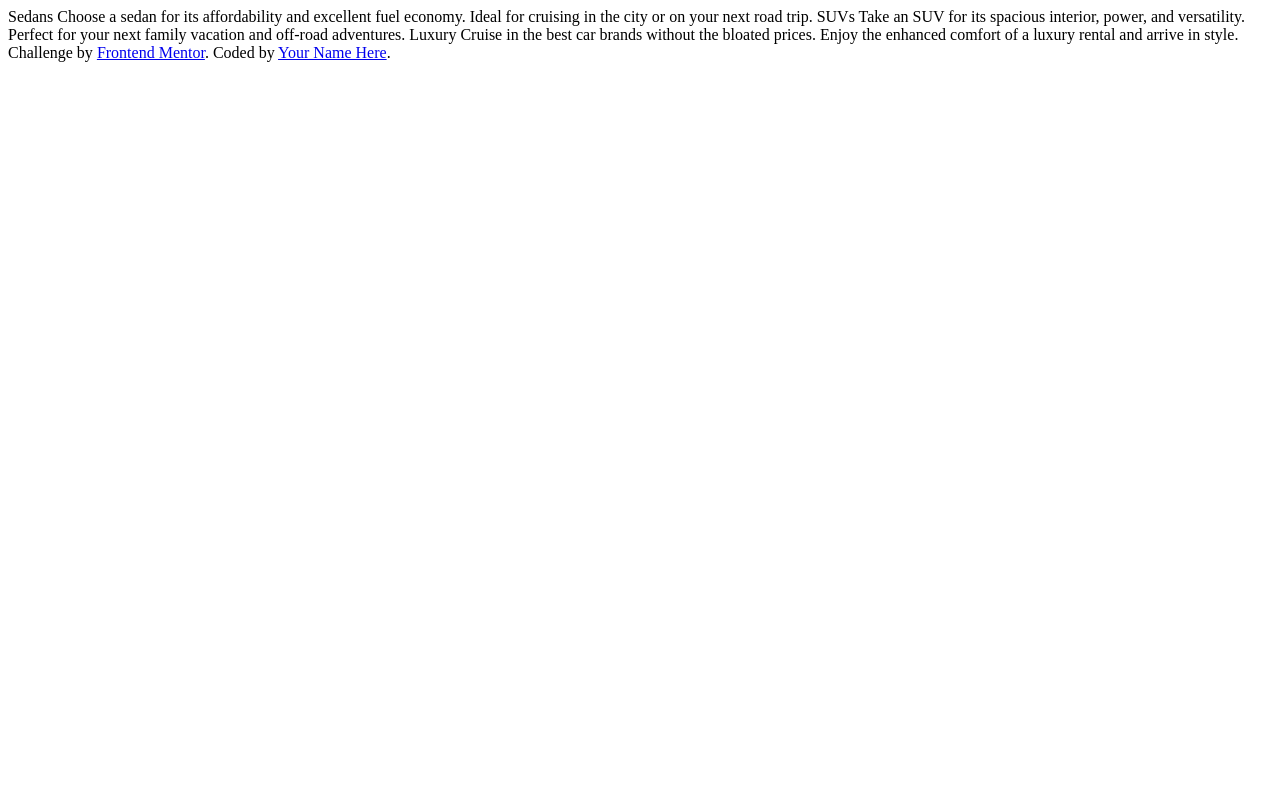
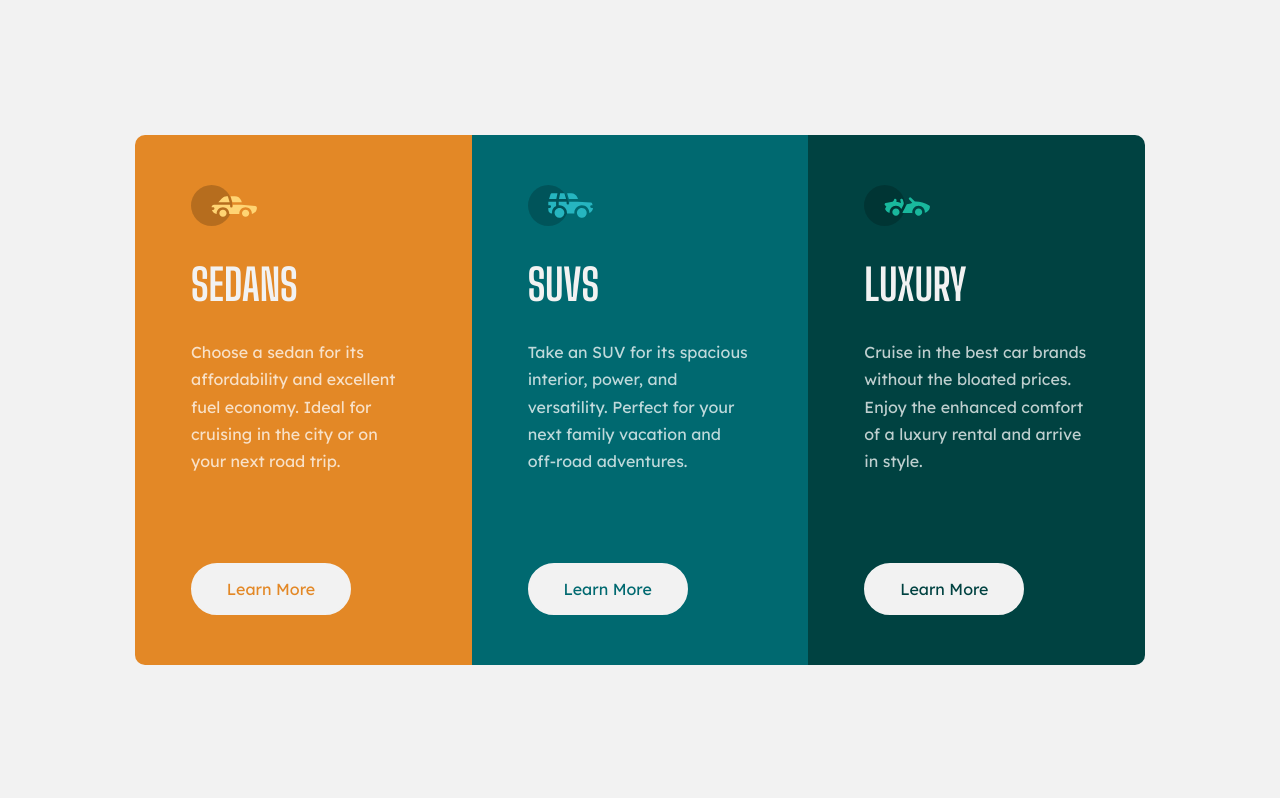
Before and after one commit to ArthurWiliams/3-column-preview-card-component, a website: page src/index.html in a window 1280 px wide. Drawn offline with nearby package versions, Linux system fonts and the light colour scheme; files that its build step writes are made by us from their sources; files whose address does not match are found by name.

Commit message:
Complete three column view page

```diff
--- a/src/index.html
+++ b/src/index.html
@@ -10,6 +10,7 @@
             sizes="32x32"
             href="./images/favicon-32x32.png"
         />
+        <title>3-column preview card component</title>
 
         <link rel="preconnect" href="https://fonts.googleapis.com" />
         <link rel="preconnect" href="https://fonts.gstatic.com" crossorigin />
@@ -18,23 +19,83 @@
             rel="stylesheet"
         />
 
-        <title>3-column preview card component</title>
+        <link rel="stylesheet" href="./css/main.css" />
     </head>
     <body>
-        Sedans Choose a sedan for its affordability and excellent fuel economy.
-        Ideal for cruising in the city or on your next road trip. SUVs Take an
-        SUV for its spacious interior, power, and versatility. Perfect for your
-        next family vacation and off-road adventures. Luxury Cruise in the best
-        car brands without the bloated prices. Enjoy the enhanced comfort of a
-        luxury rental and arrive in style.
+        <main>
+            <h1 class="sr-only">Cars</h1>
 
-        <div class="attribution">
+            <div class="container">
+                <section class="card card--bg-color-1" aria-labelledby="sedans">
+                    <img
+                        src="./images/icon-sedans.svg"
+                        alt=""
+                        class="card__icon"
+                    />
+                    <h2 class="card__title" id="sedans">Sedans</h2>
+                    <p class="card__text">
+                        Choose a sedan for its affordability and excellent fuel
+                        economy. Ideal for cruising in the city or on your next
+                        road trip.
+                    </p>
+                    <button
+                        type="button"
+                        class="card__button card__button--text-color-1"
+                    >
+                        Learn More
+                    </button>
+                </section>
+                <section class="card card--bg-color-2" aria-labelledby="suvs">
+                    <img
+                        src="./images/icon-suvs.svg"
+                        alt=""
+                        class="card__icon"
+                    />
+                    <h2 class="card__title" id="suvs">SUVs</h2>
+                    <p class="card__text">
+                        Take an SUV for its spacious interior, power, and
+                        versatility. Perfect for your next family vacation and
+                        off-road adventures.
+                    </p>
+                    <button
+                        type="button"
+                        class="card__button card__button--text-color-2"
+                    >
+                        Learn More
+                    </button>
+                </section>
+                <section class="card card--bg-color-3" aria-labelledby="luxury">
+                    <img
+                        src="./images/icon-luxury.svg"
+                        alt=""
+                        class="card__icon"
+                    />
+                    <h2 class="card__title" id="luxury">Luxury</h2>
+                    <p class="card__text">
+                        Cruise in the best car brands without the bloated
+                        prices. Enjoy the enhanced comfort of a luxury rental
+                        and arrive in style.
+                    </p>
+                    <button
+                        type="button"
+                        class="card__button card__button--text-color-3"
+                    >
+                        Learn More
+                    </button>
+                </section>
+            </div>
+        </main>
+
+        <footer class="sr-only">
             Challenge by
             <a
                 href="https://www.frontendmentor.io?ref=challenge"
                 target="_blank"
                 >Frontend Mentor</a
-            >. Coded by <a href="#">Your Name Here</a>.
-        </div>
+            >. Coded by
+            <a href="https://www.frontendmentor.io/profile/ArthurWiliams"
+                >Arthur Wiliams</a
+            >.
+        </footer>
     </body>
 </html>
--- /dev/null
+++ b/src/sass/_base.scss
@@ -0,0 +1,25 @@
+@use './variables' as var;
+
+* {
+    box-sizing: border-box;
+}
+
+html {
+    background-color: var.$accent-color;
+    font-family: 'Lexend Deca', sans-serif;
+    font-size: var.$base-font-size;
+}
+
+body {
+    margin: 0;
+    padding: 1.5rem;
+}
+
+h1,
+h2,
+h3,
+h4 {
+    font-family: 'Big Shoulders Display', sans-serif;
+    color: var.$accent-color;
+    text-transform: uppercase;
+}
--- /dev/null
+++ b/src/sass/_variables.scss
@@ -0,0 +1,12 @@
+$card: (
+    'bg-color': (
+        1: hsl(31, 77%, 52%),
+        2: hsl(184, 100%, 22%),
+        3: hsl(179, 100%, 13%)
+    )
+);
+
+$text-color: hsla(0, 0%, 100%, 0.75);
+$accent-color: hsl(0, 0%, 95%);
+
+$base-font-size: 15px;
--- a/src/sass/main.scss
+++ b/src/sass/main.scss
@@ -1,17 +1,138 @@
-$primary-bg-1: hsl(31, 77%, 52%);
-$primary-bg-2: hsl(184, 100%, 22%);
-$primary-bg-3: hsl(179, 100%, 13%);
+@use './variables' as var;
+@forward './base';
 
-$text-color: hsla(0, 0%, 100%, 0.75);
-$heading-color: hsl(0, 0%, 95%);
+@use 'sass:math';
+@use 'sass:map';
 
-$base-font-size: 15px;
+$card-vertical-padding: 3.1rem;
 
-html {
-    font-size: $base-font-size;
-    font-family: 'Lexend Deca';
+.container {
+    border-radius: 10px;
+    overflow: hidden;
 }
 
 .card {
-    border-radius: 5px;
+    width: 100%;
+    padding: $card-vertical-padding 3.5rem;
+
+    @for $i from 1 through 3 {
+        &--bg-color-#{$i} {
+            background-color: map.get(var.$card, 'bg-color', $i);
+        }
+    }
+
+    &__icon {
+        display: inline-block;
+        font-size: 2rem;
+    }
+
+    &__title {
+        font-size: 2.7rem;
+        margin: 1.8rem 0;
+    }
+
+    &__text {
+        color: var.$text-color;
+        margin: 1.8rem 0;
+        line-height: 1.7;
+    }
+
+    &__button {
+        $button-width: 10rem;
+
+        background-color: var.$accent-color;
+        border: 2px solid var.$accent-color;
+        border-radius: math.div($button-width, 2);
+        cursor: pointer;
+        font-family: inherit;
+        font-size: inherit;
+        padding: 0.9rem;
+        user-select: none;
+        transition-property: background-color color;
+        transition-timing-function: ease-out;
+        transition-duration: 100ms;
+        width: $button-width;
+
+        @for $i from 1 through 3 {
+            &--text-color-#{$i} {
+                color: map.get(var.$card, 'bg-color', $i);
+
+                &:active {
+                    background-color: map.get(var.$card, 'bg-color', $i);
+                    color: var.$accent-color;
+                }
+            }
+        }
+    }
 }
+
+.sr-only {
+    position: absolute;
+
+    height: 1px;
+    width: 1px;
+
+    margin: -1px;
+    padding: 0;
+
+    overflow: hidden;
+    white-space: nowrap;
+
+    /* IE */
+    clip: rect(1px 1px 1px 1px);
+
+    clip: rect(1px, 1px, 1px, 1px);
+    clip-path: inset(50%);
+}
+
+@media screen and (min-width: 768px) {
+}
+
+@media screen and (min-width: 1024px) {
+    $font-size: 16;
+
+    html {
+        font-size: $font-size + px;
+    }
+
+    html,
+    body,
+    main {
+        height: 100%;
+    }
+
+    main {
+        display: flex;
+        align-items: center;
+        justify-content: center;
+    }
+
+    .container {
+        width: 100%;
+        max-width: math.div(1010, $font-size) + rem;
+        height: math.div(530, $font-size) + rem;
+    }
+
+    .card {
+        position: relative;
+        width: math.div(100%, 3);
+        height: 100%;
+        float: left;
+
+        &__icon {
+            height: auto;
+            width: 4.1rem;
+        }
+
+        &__button {
+            position: absolute;
+            bottom: $card-vertical-padding;
+        }
+    }
+}
+
+@media screen and (min-width: 1440px) {
+    html {
+        font-size: 17px;
+    }
+}
```
